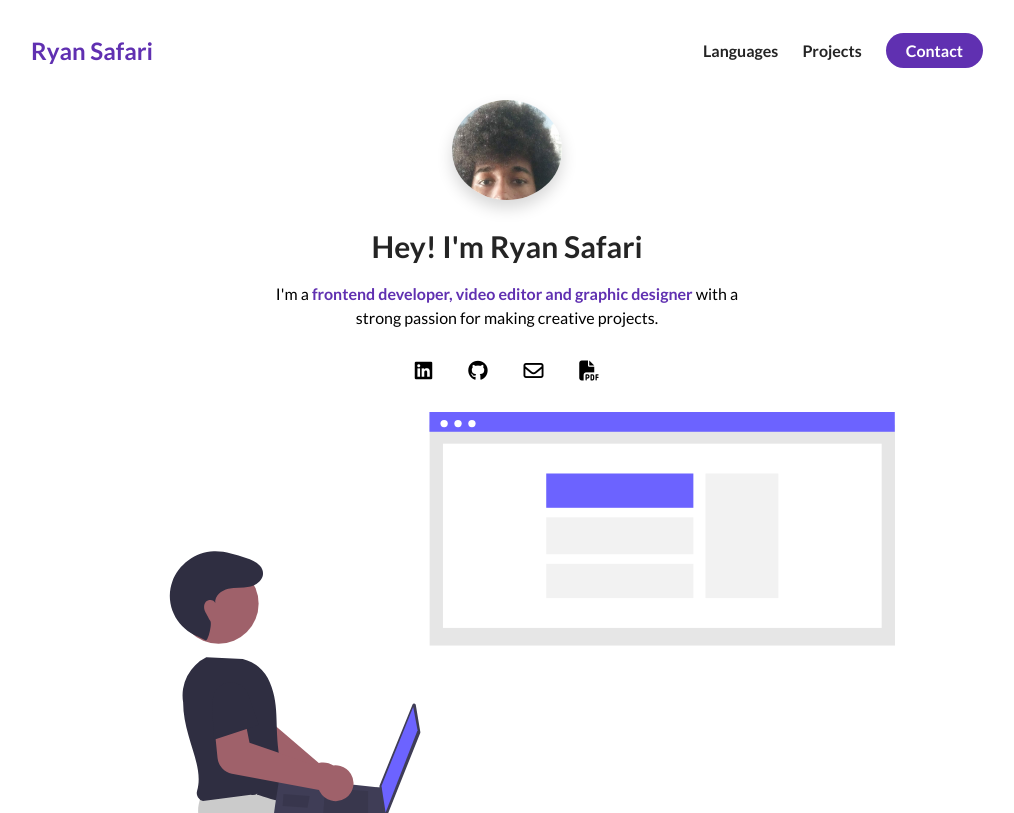
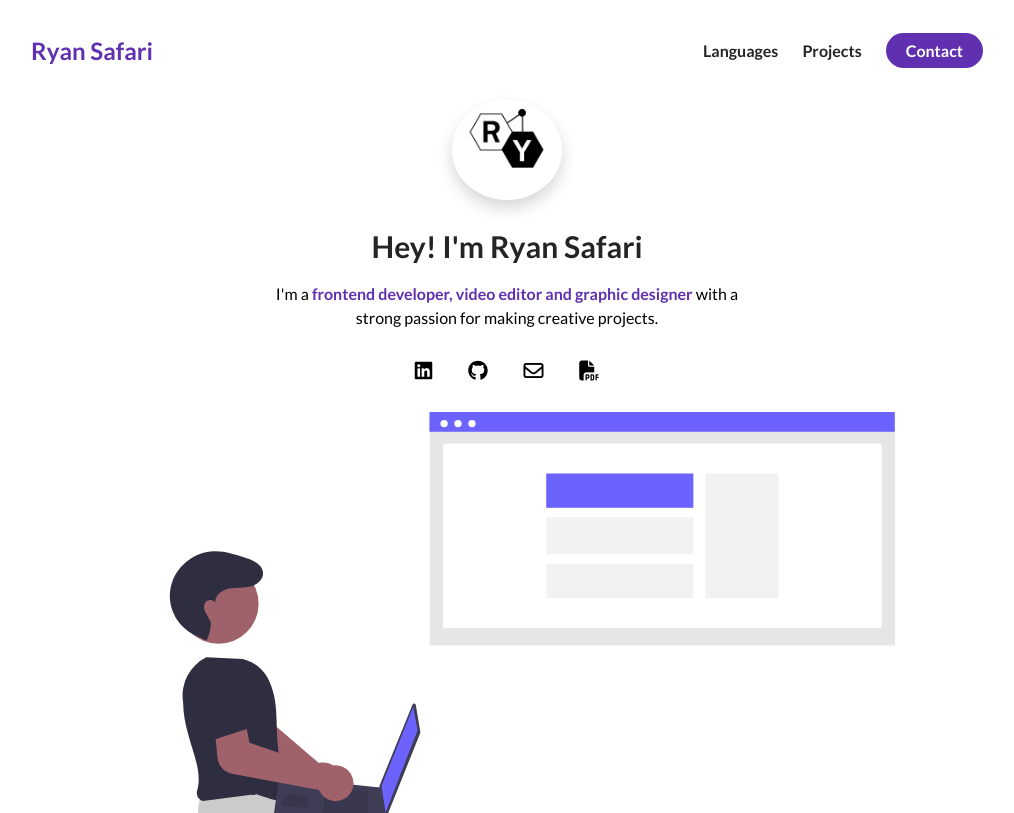
Before and after one commit to RyXig/Ryan-Eportfolio, a plain HTML site: page index.html in a window 1280 px wide. Shown: the top 813 px of the page, without its empty margins (133-1147 px from the left). Drawn offline with Linux system fonts and the light colour scheme.

Commit message:
Update index.html

```diff
--- a/index.html
+++ b/index.html
@@ -38,7 +38,7 @@
             <div class="about-me__info row">
                 <div class="about-me__info--container">
                     <figure class="about-me__picture--mask">
-                        <img src="./assets/Ryan.png" class="about-me__picture" alt="picture of me">
+                        <img src="./assets/RyanLogo.png" class="about-me__picture" alt="picture of me">
                     </figure>
                     <h1 class="about-me__info--title">
                         Hey! I'm <span class="text-purple">Ryan Safari</span>
@@ -210,7 +210,7 @@
         <div class="row footer__row">
             <a href="#" class="footer__anchor">
                 <figure class="footer__logo">
-                    <img src="./assets/logodraft.png" class="footer__logo--img" alt="">
+                    <img src="./assets/RyanLogo.png" class="footer__logo--img" alt="">
                 </figure>
                 <span class="footer__logo--popper">
                     Top
```
